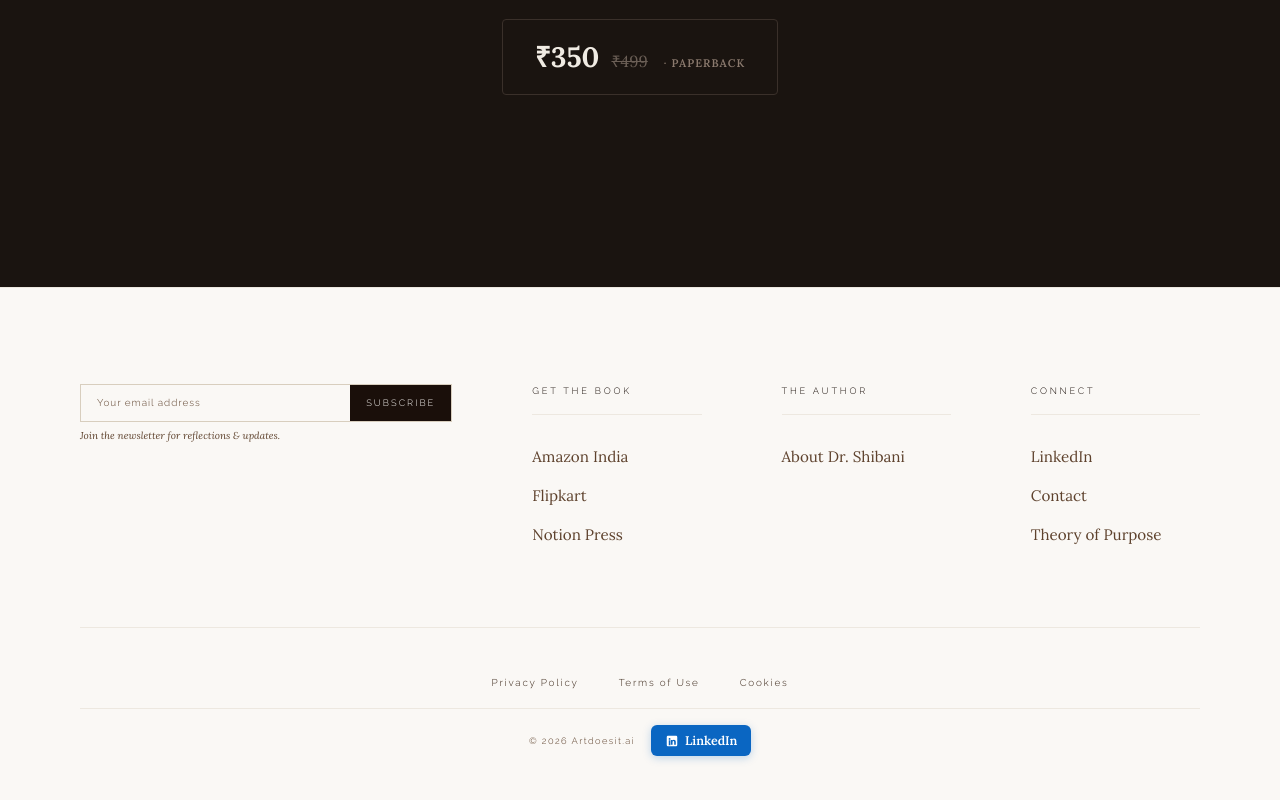
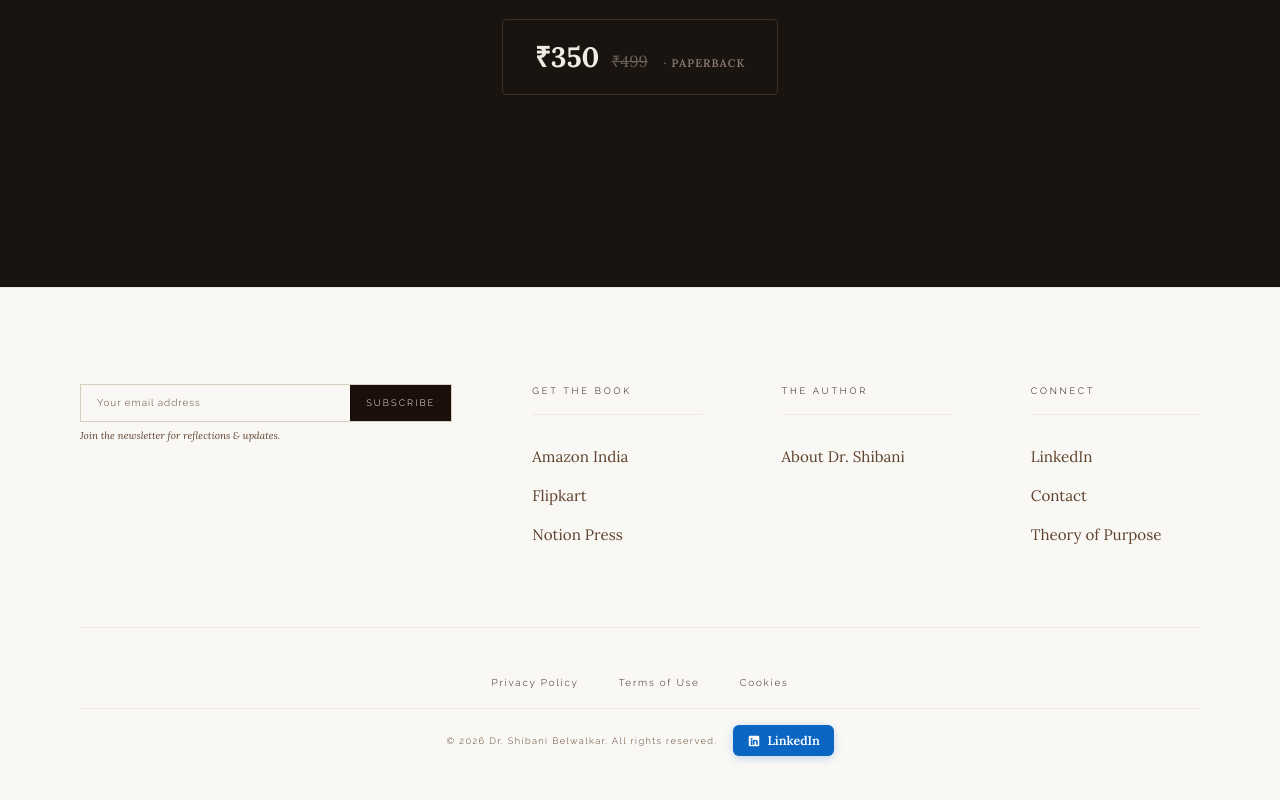
Before and after one commit to artdoesit/Dr-Shibani-, a React (Vite) app: page / in a window 1280 px wide. Shown: the part 9338-10138 px from the top of the page. Built offline with nearby package versions, Linux system fonts and the light colour scheme; a web font is replaced by a local one.

Commit message:
Remove Artdoesit.ai attribution and update footer copyright

```diff
--- a/src/App.jsx
+++ b/src/App.jsx
@@ -1142,7 +1142,7 @@ export default function BookShowcase() {
             ))}
           </ul>
           <div style={{ display: "flex", alignItems: "center", gap: "1rem", flexWrap: "wrap" }}>
-            <p className="f-copy" style={{ margin: 0 }}>© 2026 Artdoesit.ai</p>
+            <p className="f-copy" style={{ margin: 0 }}>© 2026 Dr. Shibani Belwalkar. All rights reserved.</p>
             <a
               href="https://www.linkedin.com/in/shibanibelwalkar/"
               target="_blank"
```
Also changed, not shown: 1 other file (tests, documents, lock files or other folders).
